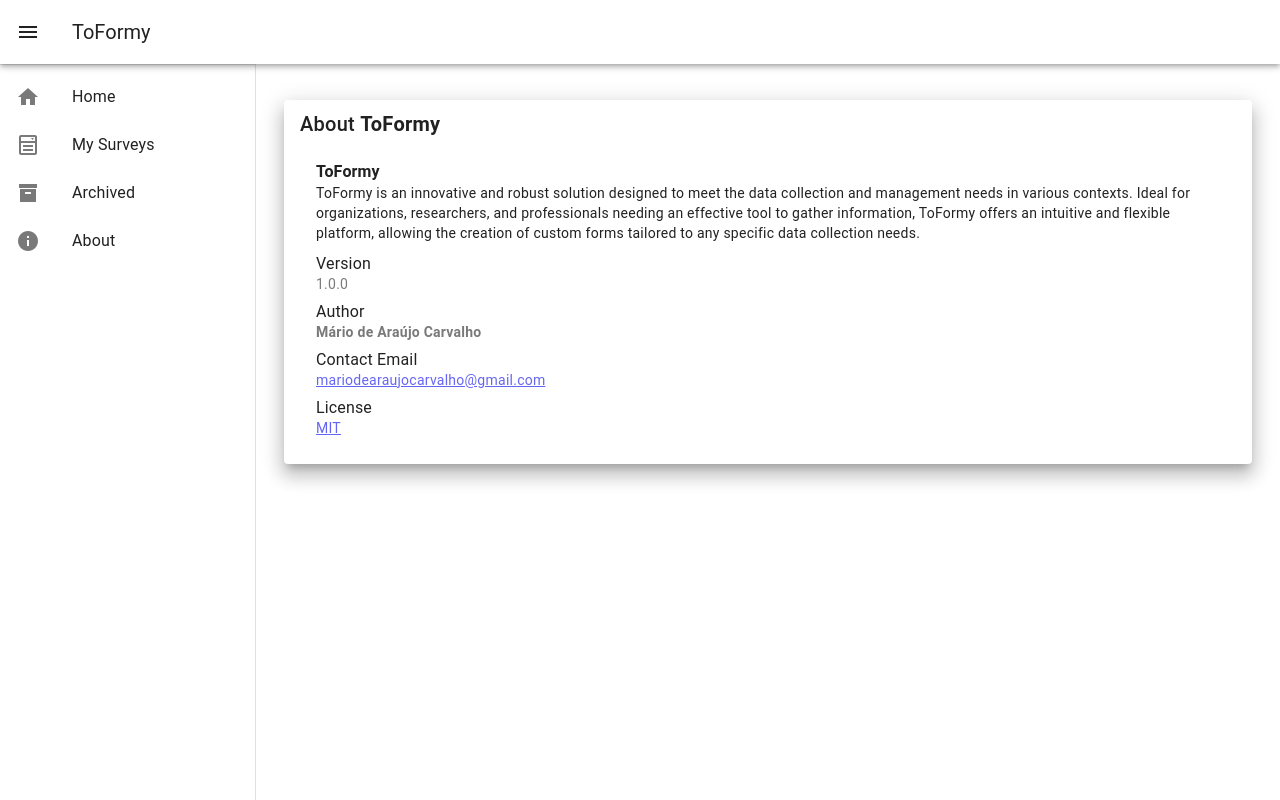
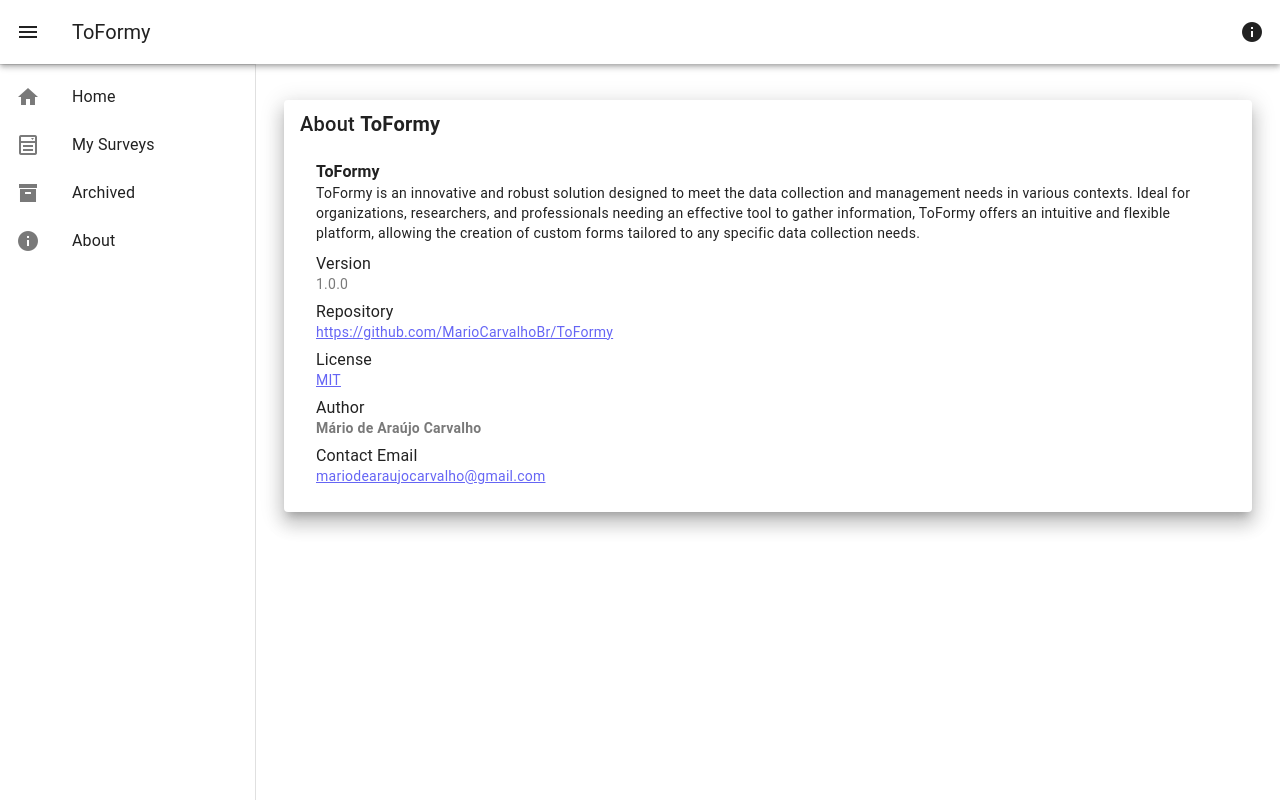
Before and after one commit to MarioCarvalhoBr/ToFormy, a Vue app: page /About in a window 1280 px wide. Built offline with nearby package versions, Linux system fonts and the light colour scheme; what survey-vue3-ui would draw is missing.

Commit message:
Update default layout and about page

```diff
--- a/src/layouts/default.vue
+++ b/src/layouts/default.vue
@@ -5,8 +5,14 @@
       <v-app-bar-nav-icon @click="drawer = !drawer"></v-app-bar-nav-icon>
 
       <v-app-bar-title>ToFormy</v-app-bar-title>
+
+      <v-spacer></v-spacer>
+
+      <v-btn icon @click="() => $router.push('/about')">
+        <v-icon>mdi-information</v-icon>
+      </v-btn>
+
     </v-app-bar>
-
 
     <v-navigation-drawer v-model="drawer">
 
--- a/src/pages/About.vue
+++ b/src/pages/About.vue
@@ -14,34 +14,38 @@
               </v-list-item>
 
               <v-list-item>
-
                 <v-list-item-title>Version</v-list-item-title>
                 <v-list-item-subtitle>{{ version }}</v-list-item-subtitle>
-
               </v-list-item>
 
               <v-list-item>
+                <v-list-item-title>Repository</v-list-item-title>
+                <v-list-item-subtitle><a :href="repository" target="_blank">{{ repository }}</a></v-list-item-subtitle>
+              </v-list-item>
 
+              <v-list-item>
+                <v-list-item-title>License</v-list-item-title>
+                <v-list-item-subtitle><a href="https://opensource.org/licenses/MIT" target="_blank">{{ license
+                    }}</a></v-list-item-subtitle>
+              </v-list-item>
+
+              <v-list-item>
                 <v-list-item-title>Author</v-list-item-title>
                 <v-list-item-subtitle><strong>{{ author }}</strong></v-list-item-subtitle>
-
               </v-list-item>
 
               <v-list-item>
 
                 <v-list-item-title>Contact Email</v-list-item-title>
                 <v-list-item-subtitle>
-                    <a href="mailto:mariodearaujocarvalho@gmail.com?subject=ToFormy App&body=Hello Mário, I would like to talk to you about the ToFormy application.">{{ email }}</a>
+                  <a href="mailto:mariodearaujocarvalho@gmail.com?subject=ToFormy App&body=Hello Mário, I would like to talk to you about the ToFormy application.">{{email}}</a>
                 </v-list-item-subtitle>
-
               </v-list-item>
 
-              <v-list-item>
 
-                  <v-list-item-title>License</v-list-item-title>
-                  <v-list-item-subtitle><a href="https://opensource.org/licenses/MIT" target="_blank">{{ license }}</a></v-list-item-subtitle>
 
-              </v-list-item>
+
+
             </v-list>
           </v-card-text>
         </v-card>
@@ -66,5 +70,4 @@ export default {
 };
 </script>
 
-<style scoped>
-</style>
+<style scoped></style>
```
Lines whose indentation alone changed are shown as unchanged.
